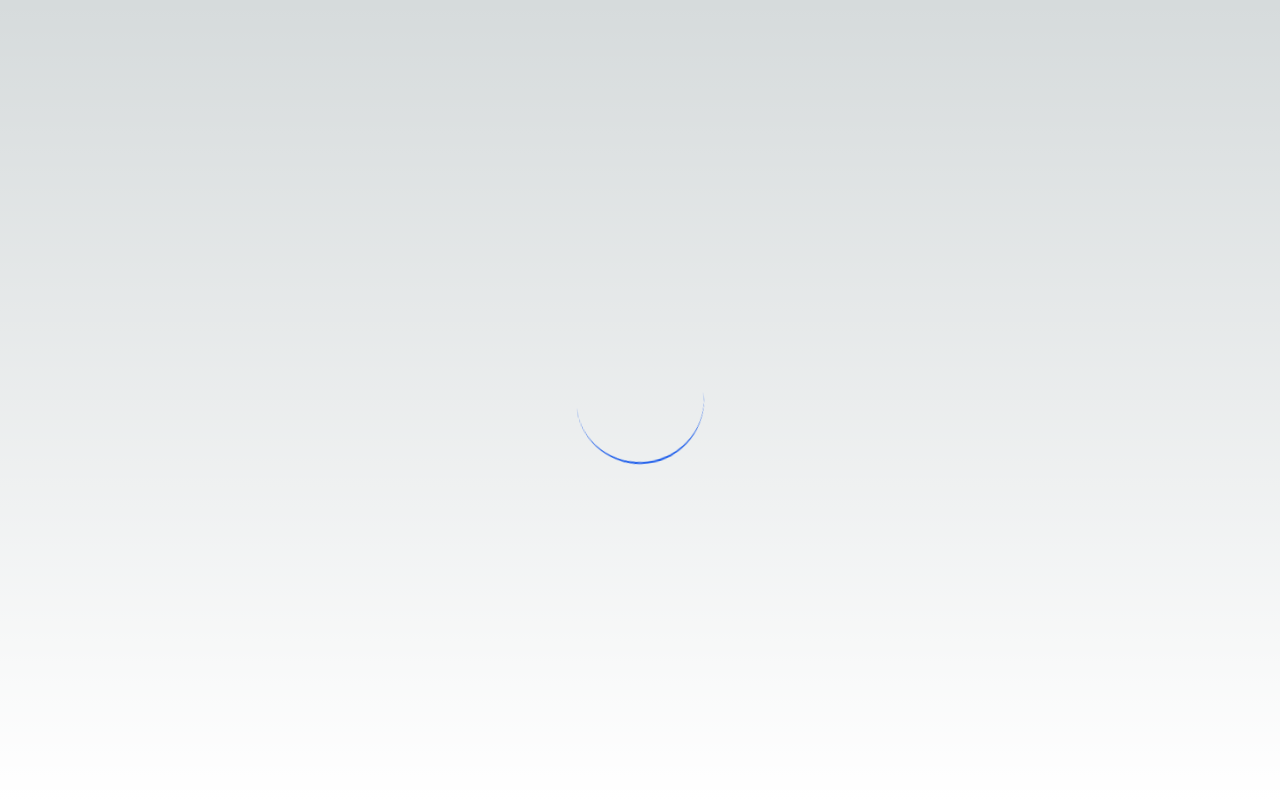
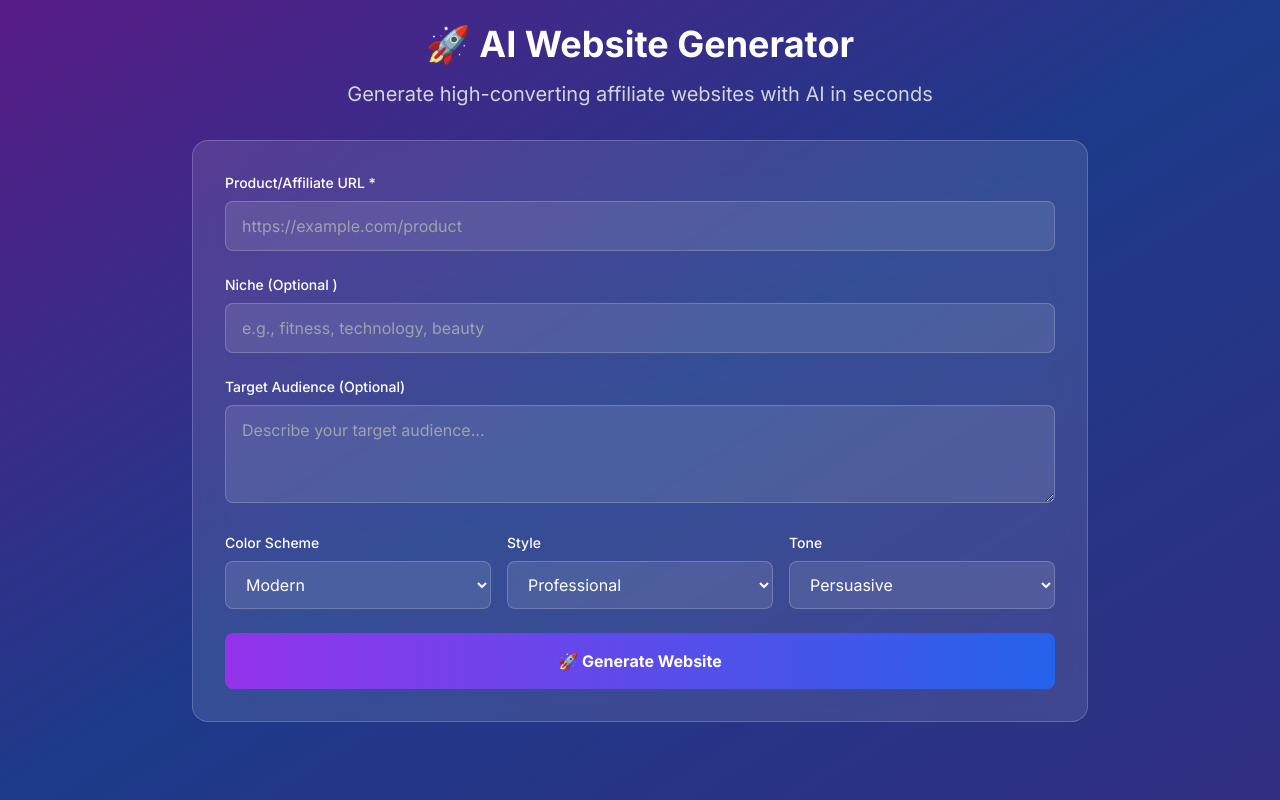
Before and after one commit to JVL-afk/laughing-happiness, a Next.js app: page /dashboard/create-website in a window 1280 px wide. Before the commit this address had no page. Built offline with nearby package versions, Linux system fonts and the light colour scheme.

Commit message:
Update page.tsx

```diff
--- a/src/app/dashboard/create-website/page.tsx
+++ b/src/app/dashboard/create-website/page.tsx
@@ -1,19 +1,7 @@
-// app/dashboard/create/page.tsx
-// FIXED FRONTEND COMPONENT - Resolves 400 Bad Request errors
-
 'use client';
 
-import { useState, useEffect } from 'react';
+import { useState } from 'react';
 import { useRouter } from 'next/navigation';
-
-interface User {
-  id: string;
-  name: string;
-  email: string;
-  plan: string;
-  websitesCreated: number;
-  websiteLimit: number;
-}
 
 interface WebsiteData {
   id: string;
@@ -31,7 +19,6 @@ interface WebsiteData {
 
 export default function CreateWebsite() {
   const router = useRouter();
-  const [user, setUser] = useState<User | null>(null);
   const [loading, setLoading] = useState(false);
   const [error, setError] = useState('');
   const [success, setSuccess] = useState('');
@@ -48,56 +35,6 @@ export default function CreateWebsite() {
       tone: 'persuasive'
     }
   });
-
-  // Load user data on component mount
-  useEffect(() => {
-    loadUserData();
-  }, []);
-
-const loadUserData = async () => {
-  try {
-    // Try multiple token sources
-    const token = localStorage.getItem('authToken') ||
-                  localStorage.getItem('token') ||
-                  document.cookie
-                    .split('; ')
-                    .find(row => row.startsWith('auth-token='))
-                    ?.split('=')[1] ||
-                  document.cookie
-                    .split('; ')
-                    .find(row => row.startsWith('token='))
-                    ?.split('=')[1];
-
-    if (!token) {
-      console.log('No token found, redirecting to login');
-      router.push('/login');
-      return;
-    }
-
-    console.log('Token found, fetching user data...');
-
-    const response = await fetch('/api/auth/me', {
-      headers: {
-        'Authorization': `Bearer ${token}`,
-        'Content-Type': 'application/json',
-      },
-    });
-
-    console.log('User data response status:', response.status);
-
-    if (response.ok) {
-      const userData = await response.json();
-      console.log('User data received:', userData);
-      setUser(userData.user);
-    } else {
-      console.log('Failed to get user data, redirecting to login');
-      router.push('/login');
-    }
-  } catch (error) {
-    console.error('Error loading user data:', error);
-    router.push('/login');
-  }
-};
 
   const handleInputChange = (e: React.ChangeEvent<HTMLInputElement | HTMLTextAreaElement | HTMLSelectElement>) => {
     const { name, value } = e.target;
@@ -133,12 +70,6 @@ const loadUserData = async () => {
       return false;
     }
 
-    // Check if user has reached limit
-    if (user && user.websitesCreated >= user.websiteLimit) {
-      setError(`You have reached your limit of ${user.websiteLimit} websites. Please upgrade your plan.`);
-      return false;
-    }
-
     return true;
   };
 
@@ -154,10 +85,24 @@ const loadUserData = async () => {
     setSuccess('');
 
     try {
-      const token = localStorage.getItem('authToken');
-      if (!token) {
-        router.push('/login');
-        return;
+      // Get auth token (same as analyze-website)
+      const token = localStorage.getItem('authToken') ||
+                    localStorage.getItem('token') ||
+                    document.cookie
+                      .split('; ')
+                      .find(row => row.startsWith('auth-token='))
+                      ?.split('=')[1] ||
+                    document.cookie
+                      .split('; ')
+                      .find(row => row.startsWith('token='))
+                      ?.split('=')[1];
+
+      const headers: Record<string, string> = {
+        'Content-Type': 'application/json',
+      };
+
+      if (token) {
+        headers['Authorization'] = `Bearer ${token}`;
       }
 
       // Prepare request data
@@ -172,10 +117,7 @@ const loadUserData = async () => {
 
       const response = await fetch('/api/ai/generate-website', {
         method: 'POST',
-        headers: {
-          'Content-Type': 'application/json',
-          'Authorization': `Bearer ${token}`,
-        },
+        headers,
         body: JSON.stringify(requestData),
       });
 
@@ -185,14 +127,6 @@ const loadUserData = async () => {
       if (response.ok) {
         setSuccess('Website generated successfully! 🎉');
         setGeneratedWebsite(data.website);
-
-        // Update user stats
-        if (data.userStats) {
-          setUser(prev => prev ? {
-            ...prev,
-            websitesCreated: data.userStats.websitesCreated
-          } : null);
-        }
 
         // Reset form
         setFormData({
@@ -219,16 +153,15 @@ const loadUserData = async () => {
 
     } catch (error) {
       console.error('Error generating website:', error);
-      setError('Network error. Please check your connection and try again.');
+      setError('Network error. Please try again.');
     } finally {
       setLoading(false);
     }
   };
 
-  const previewWebsite = () => {
-    if (!generatedWebsite) return;
-
-    // Create a new window with the generated website
+  const handlePreview = () => {
+    if (generatedWebsite) {
+      // Open preview in new tab
       const previewWindow = window.open('', '_blank');
       if (previewWindow) {
         previewWindow.document.write(`
@@ -236,8 +169,6 @@ const loadUserData = async () => {
           <html>
             <head>
               <title>${generatedWebsite.title}</title>
-          <meta name="description" content="${generatedWebsite.description}">
-          <meta name="viewport" content="width=device-width, initial-scale=1.0">
               <style>${generatedWebsite.css}</style>
             </head>
             <body>
@@ -247,85 +178,70 @@ const loadUserData = async () => {
         `);
         previewWindow.document.close();
       }
+    }
   };
 
-  if (!user) {
-    return (
-      <div className="min-h-screen flex items-center justify-center">
-        <div className="animate-spin rounded-full h-32 w-32 border-b-2 border-blue-600"></div>
-      </div>
-    );
+  const handleSave = async () => {
+    if (!generatedWebsite) return;
+
+    try {
+      const token = localStorage.getItem('authToken');
+      const response = await fetch('/api/websites', {
+        method: 'POST',
+        headers: {
+          'Content-Type': 'application/json',
+          'Authorization': `Bearer ${token}`,
+        },
+        body: JSON.stringify({
+          websiteData: generatedWebsite
+        }),
+      });
+
+      if (response.ok) {
+        setSuccess('Website saved successfully! 🎉');
+        router.push('/dashboard/my-websites');
+      } else {
+        const data = await response.json();
+        setError(data.message || 'Failed to save website');
       }
+    } catch (error) {
+      console.error('Error saving website:', error);
+      setError('Failed to save website');
+    }
+  };
 
   return (
-    <div className="min-h-screen bg-gradient-to-br from-purple-900 via-blue-900 to-indigo-900">
-      <div className="container mx-auto px-4 py-8">
-        {/* Header */}
+    <div className="min-h-screen bg-gradient-to-br from-purple-900 via-blue-900 to-indigo-900 p-6">
+      <div className="max-w-4xl mx-auto">
         <div className="text-center mb-8">
           <h1 className="text-4xl font-bold text-white mb-4">
-            🚀 Create New Website
+            🚀 AI Website Generator
           </h1>
           <p className="text-xl text-gray-300">
-            Transform any affiliate link into a high-converting website with AI
+            Generate high-converting affiliate websites with AI in seconds
           </p>
-        </div>
-
-        {/* User Stats */}
-        <div className="bg-white/10 backdrop-blur-lg rounded-xl p-6 mb-8 border border-white/20">
-          <div className="flex items-center justify-between">
-            <div>
-              <h3 className="text-lg font-semibold text-white">Plan: {user.plan}</h3>
-              <p className="text-gray-300">
-                Websites: {user.websitesCreated}/{user.websiteLimit}
-              </p>
-            </div>
-            <div className="text-right">
-              <div className="text-2xl font-bold text-green-400">
-                {user.websiteLimit - user.websitesCreated}
-              </div>
-              <div className="text-sm text-gray-300">Remaining</div>
-            </div>
-            {user.websitesCreated >= user.websiteLimit && (
-              <button
-                onClick={() => router.push('/pricing')}
-                className="bg-gradient-to-r from-orange-500 to-red-500 text-white px-6 py-2 rounded-lg font-semibold hover:from-orange-600 hover:to-red-600 transition-all"
-              >
-                Upgrade for More
-              </button>
-            )}
-          </div>
         </div>
 
         {/* Error/Success Messages */}
         {error && (
           <div className="bg-red-500/20 border border-red-500 text-red-100 px-4 py-3 rounded-lg mb-6">
-            <div className="flex items-center">
-              <span className="text-red-400 mr-2">⚠️</span>
-              {error}
-            </div>
+            ⚠️ {error}
           </div>
         )}
 
         {success && (
           <div className="bg-green-500/20 border border-green-500 text-green-100 px-4 py-3 rounded-lg mb-6">
-            <div className="flex items-center">
-              <span className="text-green-400 mr-2">✅</span>
-              {success}
-            </div>
+            ✅ {success}
           </div>
         )}
 
-        <div className="grid grid-cols-1 lg:grid-cols-2 gap-8">
         {/* Website Generation Form */}
-          <div className="bg-white/10 backdrop-blur-lg rounded-xl p-8 border border-white/20">
-            <h2 className="text-2xl font-bold text-white mb-6">
-              🎯 No BS Website Creation
-            </h2>
-
+        {!generatedWebsite && (
+          <div className="bg-white/10 backdrop-blur-lg rounded-2xl p-8 border border-white/20">
             <form onSubmit={handleSubmit} className="space-y-6">
               {/* Product URL */}
               <div>
-                <label className="block text-white font-semibold mb-2">
+                <label className="block text-white text-sm font-medium mb-2">
                   Product/Affiliate URL *
                 </label>
                 <input
@@ -333,54 +249,53 @@ const loadUserData = async () => {
                   name="productUrl"
                   value={formData.productUrl}
                   onChange={handleInputChange}
-                  placeholder="https://www.amazon.com/product-link"
-                  className="w-full px-4 py-3 bg-white/20 border border-white/30 rounded-lg text-white placeholder-gray-300 focus:outline-none focus:ring-2 focus:ring-blue-500"
+                  placeholder="https://example.com/product"
+                  className="w-full px-4 py-3 bg-white/10 border border-white/20 rounded-lg text-white placeholder-gray-400 focus:outline-none focus:ring-2 focus:ring-purple-500"
                   required
                 />
-                <p className="text-sm text-gray-300 mt-1">
-                  Just paste your affiliate link - our AI will handle the rest! 🧠
-                </p>
               </div>
 
-              {/* Niche (Optional) */}
+              {/* Niche */}
               <div>
-                <label className="block text-white font-semibold mb-2">
-                  Niche/Category (Optional)
+                <label className="block text-white text-sm font-medium mb-2">
+                  Niche (Optional )
                 </label>
                 <input
                   type="text"
                   name="niche"
                   value={formData.niche}
                   onChange={handleInputChange}
-                  placeholder="e.g., Fitness, Technology, Beauty (AI will detect if empty)"
-                  className="w-full px-4 py-3 bg-white/20 border border-white/30 rounded-lg text-white placeholder-gray-300 focus:outline-none focus:ring-2 focus:ring-blue-500"
+                  placeholder="e.g., fitness, technology, beauty"
+                  className="w-full px-4 py-3 bg-white/10 border border-white/20 rounded-lg text-white placeholder-gray-400 focus:outline-none focus:ring-2 focus:ring-purple-500"
                 />
               </div>
 
-              {/* Target Audience (Optional) */}
+              {/* Target Audience */}
               <div>
-                <label className="block text-white font-semibold mb-2">
+                <label className="block text-white text-sm font-medium mb-2">
                   Target Audience (Optional)
                 </label>
                 <textarea
                   name="targetAudience"
                   value={formData.targetAudience}
                   onChange={handleInputChange}
-                  placeholder="AI will analyze your product and create perfect audience targeting..."
+                  placeholder="Describe your target audience..."
                   rows={3}
-                  className="w-full px-4 py-3 bg-white/20 border border-white/30 rounded-lg text-white placeholder-gray-300 focus:outline-none focus:ring-2 focus:ring-blue-500"
+                  className="w-full px-4 py-3 bg-white/10 border border-white/20 rounded-lg text-white placeholder-gray-400 focus:outline-none focus:ring-2 focus:ring-purple-500"
                 />
               </div>
 
               {/* Customization Options */}
               <div className="grid grid-cols-1 md:grid-cols-3 gap-4">
                 <div>
-                  <label className="block text-white font-semibold mb-2">Color Scheme</label>
+                  <label className="block text-white text-sm font-medium mb-2">
+                    Color Scheme
+                  </label>
                   <select
                     name="customization.colorScheme"
                     value={formData.customization.colorScheme}
                     onChange={handleInputChange}
-                    className="w-full px-4 py-3 bg-white/20 border border-white/30 rounded-lg text-white focus:outline-none focus:ring-2 focus:ring-blue-500"
+                    className="w-full px-4 py-3 bg-white/10 border border-white/20 rounded-lg text-white focus:outline-none focus:ring-2 focus:ring-purple-500"
                   >
                     <option value="modern">Modern</option>
                     <option value="classic">Classic</option>
@@ -390,12 +305,14 @@ const loadUserData = async () => {
                 </div>
 
                 <div>
-                  <label className="block text-white font-semibold mb-2">Style</label>
+                  <label className="block text-white text-sm font-medium mb-2">
+                    Style
+                  </label>
                   <select
                     name="customization.style"
                     value={formData.customization.style}
                     onChange={handleInputChange}
-                    className="w-full px-4 py-3 bg-white/20 border border-white/30 rounded-lg text-white focus:outline-none focus:ring-2 focus:ring-blue-500"
+                    className="w-full px-4 py-3 bg-white/10 border border-white/20 rounded-lg text-white focus:outline-none focus:ring-2 focus:ring-purple-500"
                   >
                     <option value="professional">Professional</option>
                     <option value="casual">Casual</option>
@@ -405,12 +322,14 @@ const loadUserData = async () => {
                 </div>
 
                 <div>
-                  <label className="block text-white font-semibold mb-2">Tone</label>
+                  <label className="block text-white text-sm font-medium mb-2">
+                    Tone
+                  </label>
                   <select
                     name="customization.tone"
                     value={formData.customization.tone}
                     onChange={handleInputChange}
-                    className="w-full px-4 py-3 bg-white/20 border border-white/30 rounded-lg text-white focus:outline-none focus:ring-2 focus:ring-blue-500"
+                    className="w-full px-4 py-3 bg-white/10 border border-white/20 rounded-lg text-white focus:outline-none focus:ring-2 focus:ring-purple-500"
                   >
                     <option value="persuasive">Persuasive</option>
                     <option value="informative">Informative</option>
@@ -423,94 +342,70 @@ const loadUserData = async () => {
               {/* Submit Button */}
               <button
                 type="submit"
-                disabled={loading || (user.websitesCreated >= user.websiteLimit)}
-                className="w-full bg-gradient-to-r from-blue-600 to-purple-600 text-white py-4 px-6 rounded-lg font-bold text-lg hover:from-blue-700 hover:to-purple-700 transition-all disabled:opacity-50 disabled:cursor-not-allowed"
+                disabled={loading}
+                className="w-full bg-gradient-to-r from-purple-600 to-blue-600 hover:from-purple-700 hover:to-blue-700 text-white font-bold py-4 px-6 rounded-lg transition-all duration-200 disabled:opacity-50 disabled:cursor-not-allowed"
               >
                 {loading ? (
                   <div className="flex items-center justify-center">
-                    <div className="animate-spin rounded-full h-6 w-6 border-b-2 border-white mr-3"></div>
-                    Generating Your Website...
+                    <div className="animate-spin rounded-full h-5 w-5 border-b-2 border-white mr-2"></div>
+                    Generating Website...
                   </div>
                 ) : (
-                  '🚀 Generate Website with AI'
+                  '🚀 Generate Website'
                 )}
               </button>
             </form>
           </div>
+        )}
 
         {/* Generated Website Preview */}
-          <div className="bg-white/10 backdrop-blur-lg rounded-xl p-8 border border-white/20">
-            <h2 className="text-2xl font-bold text-white mb-6">
-              🎉 Generated Website
+        {generatedWebsite && (
+          <div className="bg-white/10 backdrop-blur-lg rounded-2xl p-8 border border-white/20">
+            <div className="text-center mb-6">
+              <h2 className="text-2xl font-bold text-white mb-2">
+                🎉 Website Generated Successfully!
               </h2>
-
-            {generatedWebsite ? (
-              <div className="space-y-4">
-                <div className="bg-white/20 rounded-lg p-4">
-                  <h3 className="text-xl font-bold text-white mb-2">
-                    {generatedWebsite.title}
-                  </h3>
-                  <p className="text-gray-300 mb-4">
-                    {generatedWebsite.description}
+              <p className="text-gray-300">
+                Your affiliate website is ready. Preview it below or save it to your dashboard.
               </p>
-
-                  <div className="flex flex-wrap gap-2 mb-4">
-                    {generatedWebsite.features.map((feature, index) => (
-                      <span
-                        key={index}
-                        className="bg-blue-500/30 text-blue-200 px-3 py-1 rounded-full text-sm"
-                      >
-                        {feature}
-                      </span>
-                    ))}
             </div>
 
-                  <div className="flex gap-3">
+            <div className="grid grid-cols-1 md:grid-cols-2 gap-4 mb-6">
               <button
-                      onClick={previewWebsite}
-                      className="bg-green-600 hover:bg-green-700 text-white px-4 py-2 rounded-lg font-semibold transition-all"
+                onClick={handlePreview}
+                className="bg-blue-600 hover:bg-blue-700 text-white font-bold py-3 px-6 rounded-lg transition-colors"
               >
                 👁️ Preview Website
               </button>
               <button
-                      onClick={() => router.push('/dashboard')}
-                      className="bg-blue-600 hover:bg-blue-700 text-white px-4 py-2 rounded-lg font-semibold transition-all"
+                onClick={handleSave}
+                className="bg-green-600 hover:bg-green-700 text-white font-bold py-3 px-6 rounded-lg transition-colors"
               >
-                      📊 View Dashboard
+                💾 Save Website
               </button>
+            </div>
+
+            <div className="bg-black/20 rounded-lg p-4">
+              <h3 className="text-white font-bold mb-2">Website Details:</h3>
+              <div className="text-gray-300 space-y-1">
+                <p><strong>Title:</strong> {generatedWebsite.title}</p>
+                <p><strong>Headline:</strong> {generatedWebsite.headline}</p>
+                <p><strong>Features:</strong> {generatedWebsite.features?.join(', ')}</p>
               </div>
             </div>
 
-                <div className="text-center">
-                  <p className="text-green-400 font-semibold">
-                    🎮 Achievement Unlocked: Website Creator!
-                  </p>
-                </div>
-              </div>
-            ) : (
-              <div className="text-center text-gray-400">
-                <div className="text-6xl mb-4">🎯</div>
-                <p className="text-lg">
-                  Your generated website will appear here
-                </p>
-                <p className="text-sm mt-2">
-                  Fill out the form and click "Generate Website with AI"
-                </p>
+            <button
+              onClick={() => {
+                setGeneratedWebsite(null);
+                setSuccess('');
+              }}
+              className="mt-4 bg-purple-600 hover:bg-purple-700 text-white font-bold py-2 px-4 rounded-lg transition-colors"
+            >
+              🔄 Generate Another Website
+            </button>
           </div>
         )}
       </div>
     </div>
-
-        {/* Back to Dashboard */}
-        <div className="text-center mt-8">
-          <button
-            onClick={() => router.push('/dashboard')}
-            className="text-blue-400 hover:text-blue-300 font-semibold"
-          >
-            ← Back to Dashboard
-          </button>
-        </div>
-      </div>
-    </div>
   );
 }
```
Lines whose indentation alone changed are shown as unchanged.
